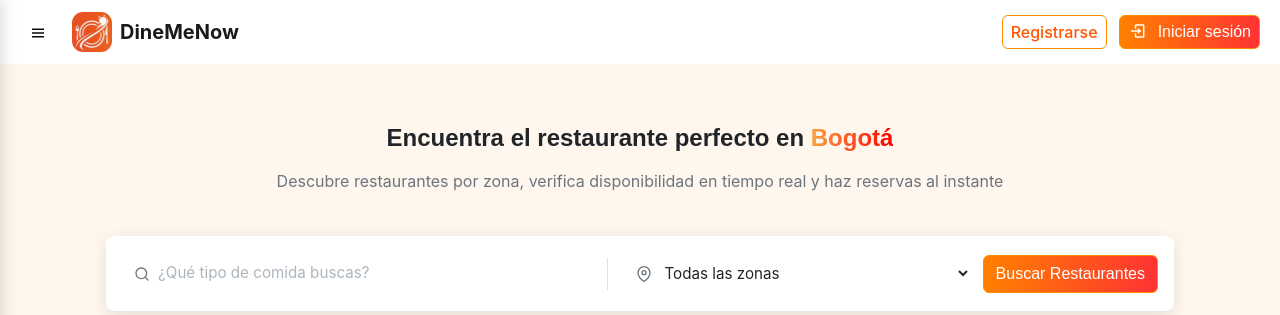
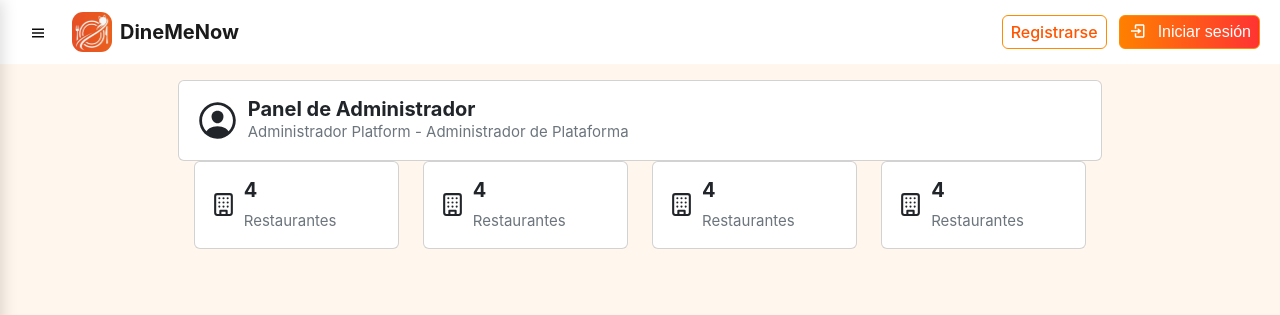
Before and after one commit to RonaldoBarragan/DineMeNow-Frontend, a React (Vite) app: page /adminp/panel in a window 1280 px wide. Before the commit this address led to /. Shown: the top 315 px of the page. Built offline with nearby package versions, Linux system fonts and the light colour scheme.

Commit message:
Base panel admin

```diff
--- /dev/null
+++ b/src/components/comAdmin-Plataform/Card-Info-Acc.jsx
@@ -0,0 +1,18 @@
+import { Card } from "react-bootstrap";
+import { IoPersonCircleOutline } from "react-icons/io5";
+
+export default function Card_Acc() {
+    return (
+        <>
+        <Card>
+            <Card.Body className="d-flex align-items-center gap-2">
+                <IoPersonCircleOutline size={45} />
+                <div className="flex-column">
+                    <Card.Title className="fw-bold mb-0">Panel de Administrador</Card.Title>
+                    <Card.Text className="text-left mt-0 size-letra-propio">Administrador Platform - Administrador de Plataforma</Card.Text>
+                </div>
+            </Card.Body>
+        </Card>
+        </>
+    )
+}
--- /dev/null
+++ b/src/components/comAdmin-Plataform/Card-stats.jsx
@@ -0,0 +1,58 @@
+import { Card, Col, Row } from "react-bootstrap";
+import { LuBuilding } from "react-icons/lu";
+
+export default function Card_stats() {
+    return (
+        <>
+        <Row>
+            <Col>
+            <Card>
+                <Card.Body className="d-flex align-items-center gap-2">
+                    <LuBuilding size={25} />
+                    <div className="flex-column">
+                        <Card.Title className="fw-bold">4</Card.Title>
+                        <Card.Text className="text-left mt-0 size-letra-propio">Restaurantes</Card.Text>
+                    </div>
+                </Card.Body>
+            </Card>
+            </Col>
+
+            <Col>
+            <Card>
+                <Card.Body className="d-flex align-items-center gap-2">
+                    <LuBuilding size={25} />
+                    <div className="flex-column">
+                        <Card.Title className="fw-bold">4</Card.Title>
+                        <Card.Text className="text-left mt-0 size-letra-propio">Restaurantes</Card.Text>
+                    </div>
+                </Card.Body>
+            </Card>
+            </Col>
+
+            <Col>
+            <Card>
+                <Card.Body className="d-flex align-items-center gap-2">
+                    <LuBuilding size={25} />
+                    <div className="flex-column">
+                        <Card.Title className="fw-bold">4</Card.Title>
+                        <Card.Text className="text-left mt-0 size-letra-propio">Restaurantes</Card.Text>
+                    </div>
+                </Card.Body>
+            </Card>
+            </Col>
+
+            <Col>
+            <Card>
+                <Card.Body className="d-flex align-items-center gap-2">
+                    <LuBuilding size={25} />
+                    <div className="flex-column">
+                        <Card.Title className="fw-bold">4</Card.Title>
+                        <Card.Text className="text-left mt-0 size-letra-propio">Restaurantes</Card.Text>
+                    </div>
+                </Card.Body>
+            </Card>
+            </Col>
+        </Row>
+        </>
+    )
+}
--- /dev/null
+++ b/src/components/comAdmin-Plataform/style-page.css
@@ -0,0 +1,8 @@
+.container-cards {
+    max-width: 85%;
+    min-height: 100vh;
+}
+
+.size-letra-propio {
+    font-size: 15px;
+}
--- /dev/null
+++ b/src/pages/AdminP-Panel.jsx
@@ -0,0 +1,15 @@
+import { Container } from "react-bootstrap";
+import Card_Acc from "../components/comAdmin-Plataform/Card-Info-Acc";
+import '../components/comAdmin-Plataform/style-page.css';
+import Card_stats from "../components/comAdmin-Plataform/Card-stats";
+
+export default function AdminP_Panel() {
+    return (
+        <>
+        <Container className='margen-provi container-cards'>
+            <Card_Acc />
+            <Card_stats />
+        </Container>
+        </>
+    )
+}
--- a/src/routes/AppRoutes.jsx
+++ b/src/routes/AppRoutes.jsx
@@ -10,6 +10,7 @@ import GestionPerfilCliente from "../pages/GestionPerfilCliente";
 import InicioClientes from "../pages/InicioClientes";
 import Vista_Restaurante from "../pages/Vista-Restaurante";
 import PerfilRestaurante from "../pages/Perfil-Restaurante";
+import AdminP_Panel from "../pages/AdminP-Panel";
 
 
 
@@ -25,8 +26,9 @@ export const AppRoutes = () => {
       <Route path="/cambiarcontrasena" element={<CambiarContrasena />} />
       <Route path="/cliente/perfil" element={<GestionPerfilCliente />} />
       <Route path="/cliente/inicio" element={<InicioClientes />} />
-       <Route path="/restaurante/vista" element={<Vista_Restaurante />} />
-       <Route path="/restaurante/perfil" element={<PerfilRestaurante />} />
+      <Route path="/restaurante/vista" element={<Vista_Restaurante />} />
+      <Route path="/restaurante/perfil" element={<PerfilRestaurante />} />
+      <Route path="/adminp/panel" element={<AdminP_Panel />} />
       {/* Redirección por defecto */}
       <Route path="/*" element={<Navigate to="/" />} />
     </Routes>
```
Also changed, not shown: 1 other file (tests, documents, lock files or other folders).
